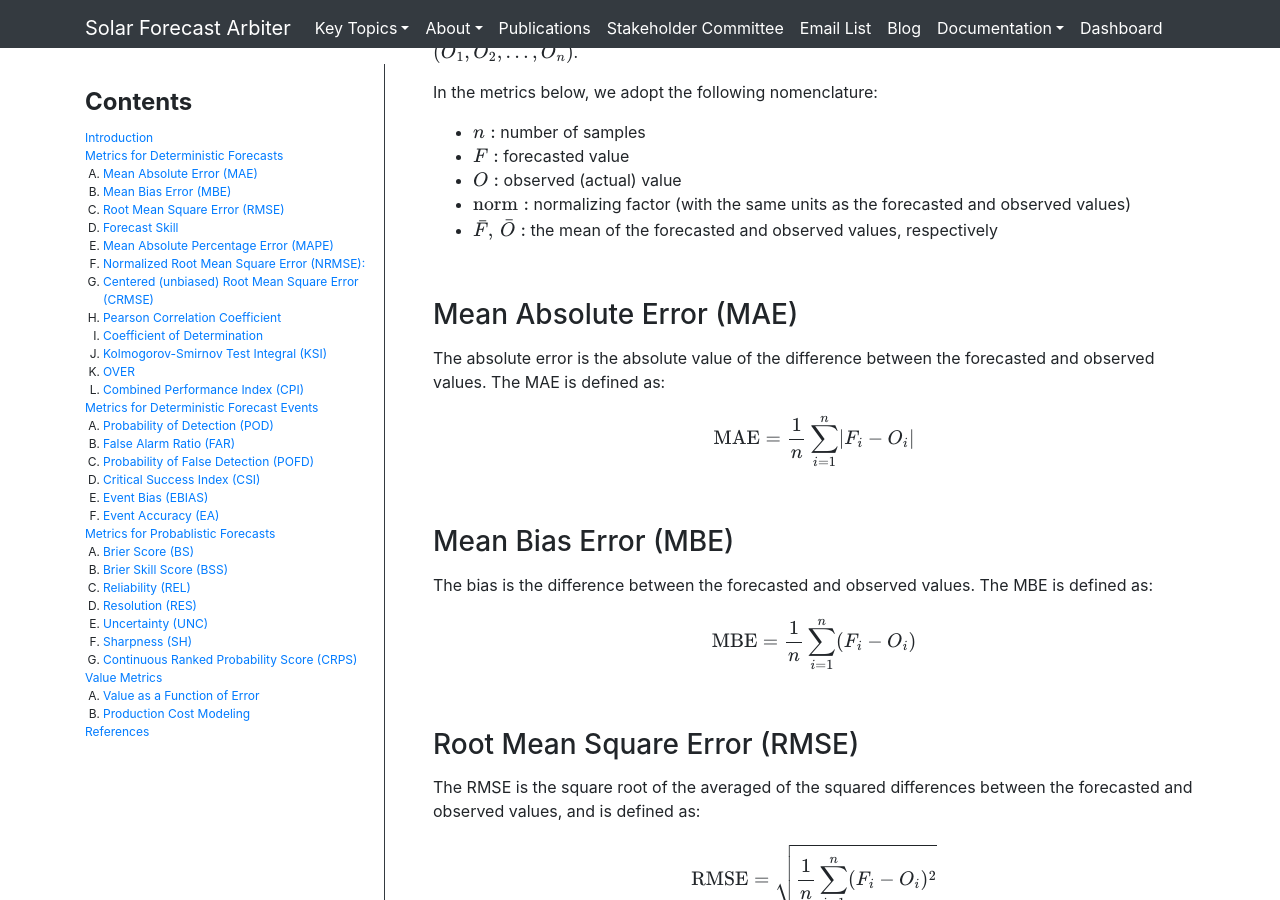
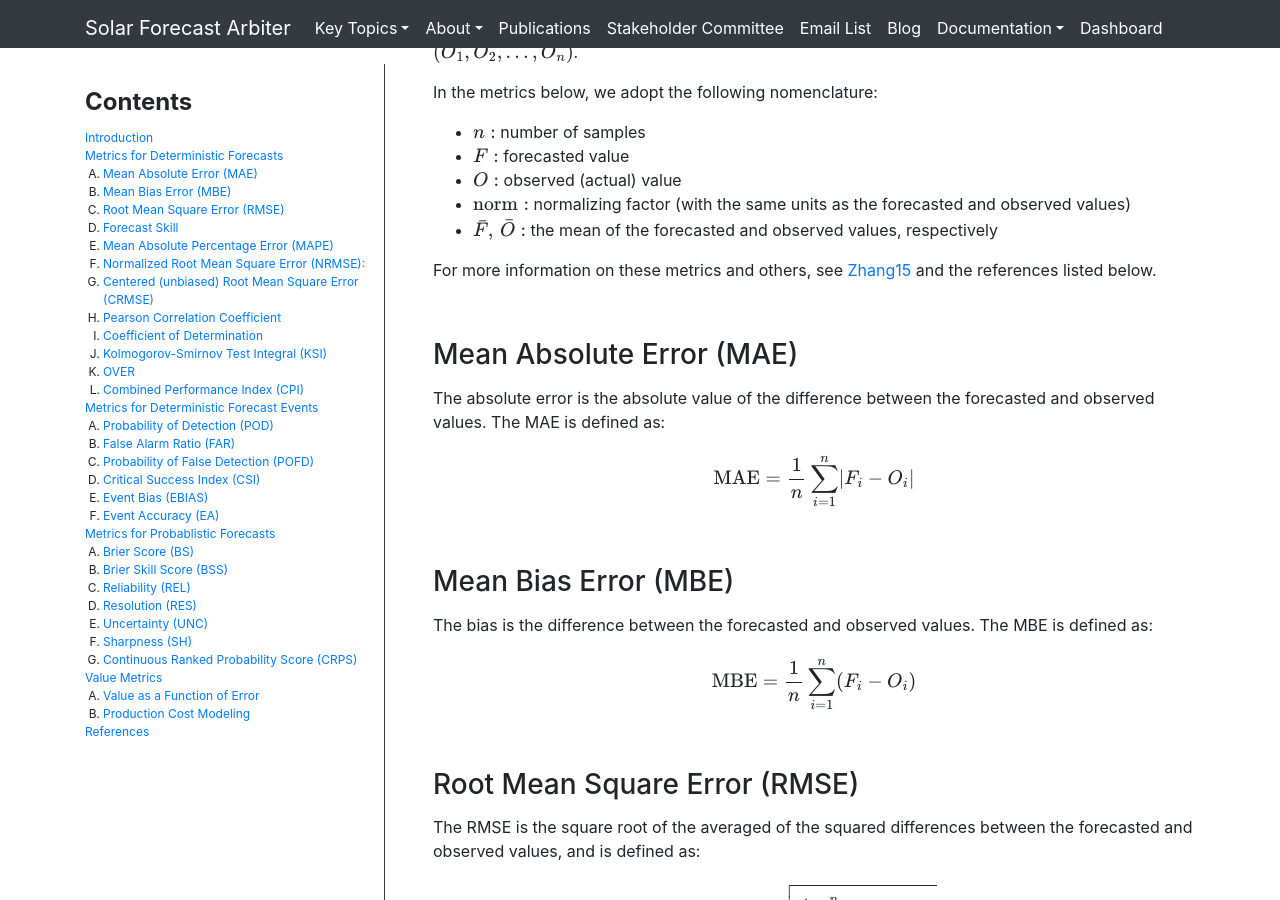
Before and after one commit to SolarArbiter/SolarArbiter.github.io, a Jekyll site: the page built from metrics.md, in a window 1280 px wide and 900 px high, scrolled down 394 px. Built offline with Jekyll 4.4.1, drawn with Linux system fonts in a browser that asks for light colours; formulas are drawn with MathJax 3; our own code applies the rules of GitHub Pages for plain Markdown files.

Commit message:
metrics: add note on Zhang et al (2015) as a review article

```diff
--- a/metrics.md
+++ b/metrics.md
@@ -20,6 +20,8 @@ In the metrics below, we adopt the following nomenclature:
 - $$ O : $$ observed (actual) value
 - $$ \text{norm} : $$ normalizing factor (with the same units as the forecasted and observed values)
 - $$ \bar{F}, \, \bar{O} : $$ the mean of the forecasted and observed values, respectively
+
+For more information on these metrics and others, see [Zhang15](#ref-zhang15) and the references listed below.
 
 
 ### Mean Absolute Error (MAE)
```
